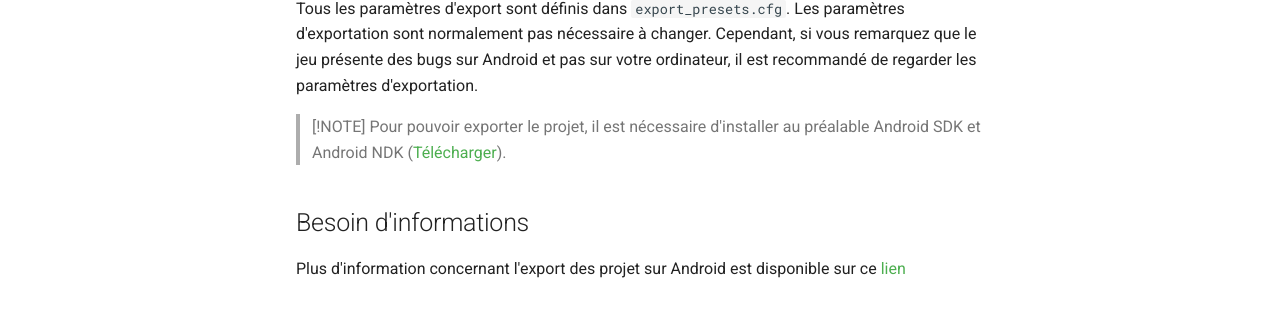
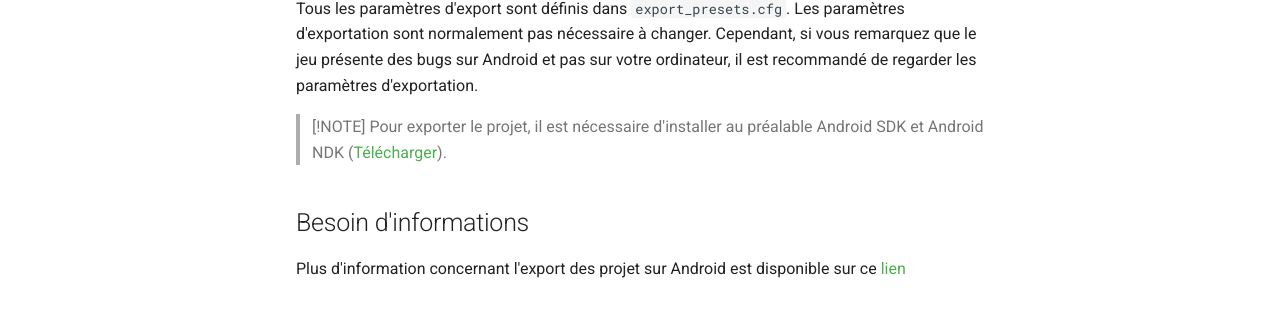
Before and after one commit to drogomatteo/apple-game, an MkDocs documentation site: the page built from docs/deployment/index.md, in a window 1280 px wide. Shown: the part 494-804 px from the top of the page. Built offline with MkDocs 1.6.1 and Material for MkDocs 9.7.7, drawn with Linux system fonts in a browser that asks for light colours.

Commit message:
Modification formulation

```diff
--- a/docs/deployment/index.md
+++ b/docs/deployment/index.md
@@ -12,7 +12,7 @@ Actuellement, le projet a été conçu pour être publié sur Android. Il existe
 Tous les paramètres d'export sont définis dans `export_presets.cfg`. Les paramètres d'exportation sont normalement pas nécessaire à changer. Cependant, si vous remarquez que le jeu présente des bugs sur Android et pas sur votre ordinateur, il est recommandé de regarder les paramètres d'exportation.
 
 > [!NOTE]
-> Pour pouvoir exporter le projet, il est nécessaire d'installer au préalable Android SDK et Android NDK ([Télécharger](https://developer.android.com/studio/index.html)).
+> Pour exporter le projet, il est nécessaire d'installer au préalable Android SDK et Android NDK ([Télécharger](https://developer.android.com/studio/index.html)).
 
 ## Besoin d'informations
 
```
